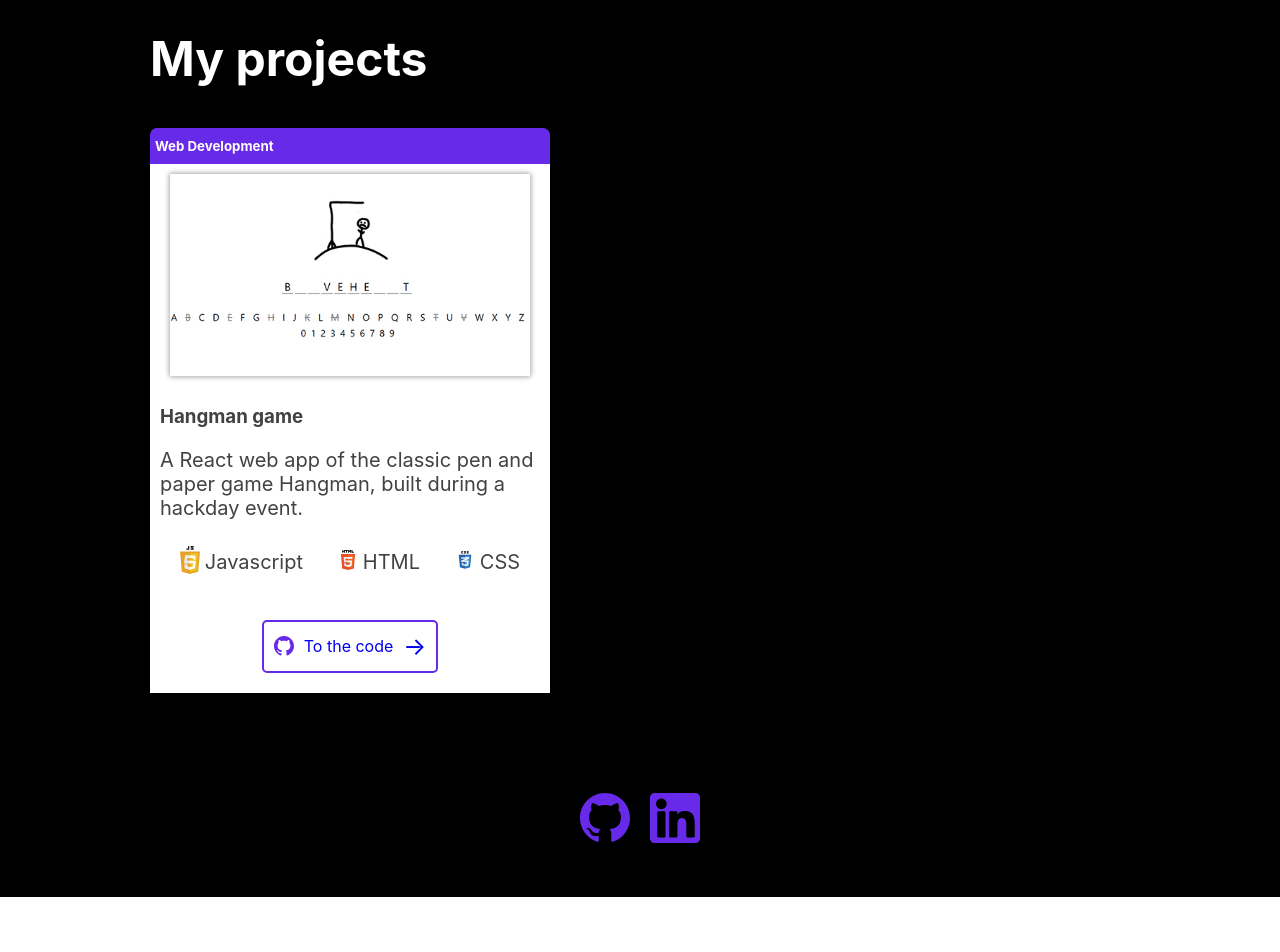
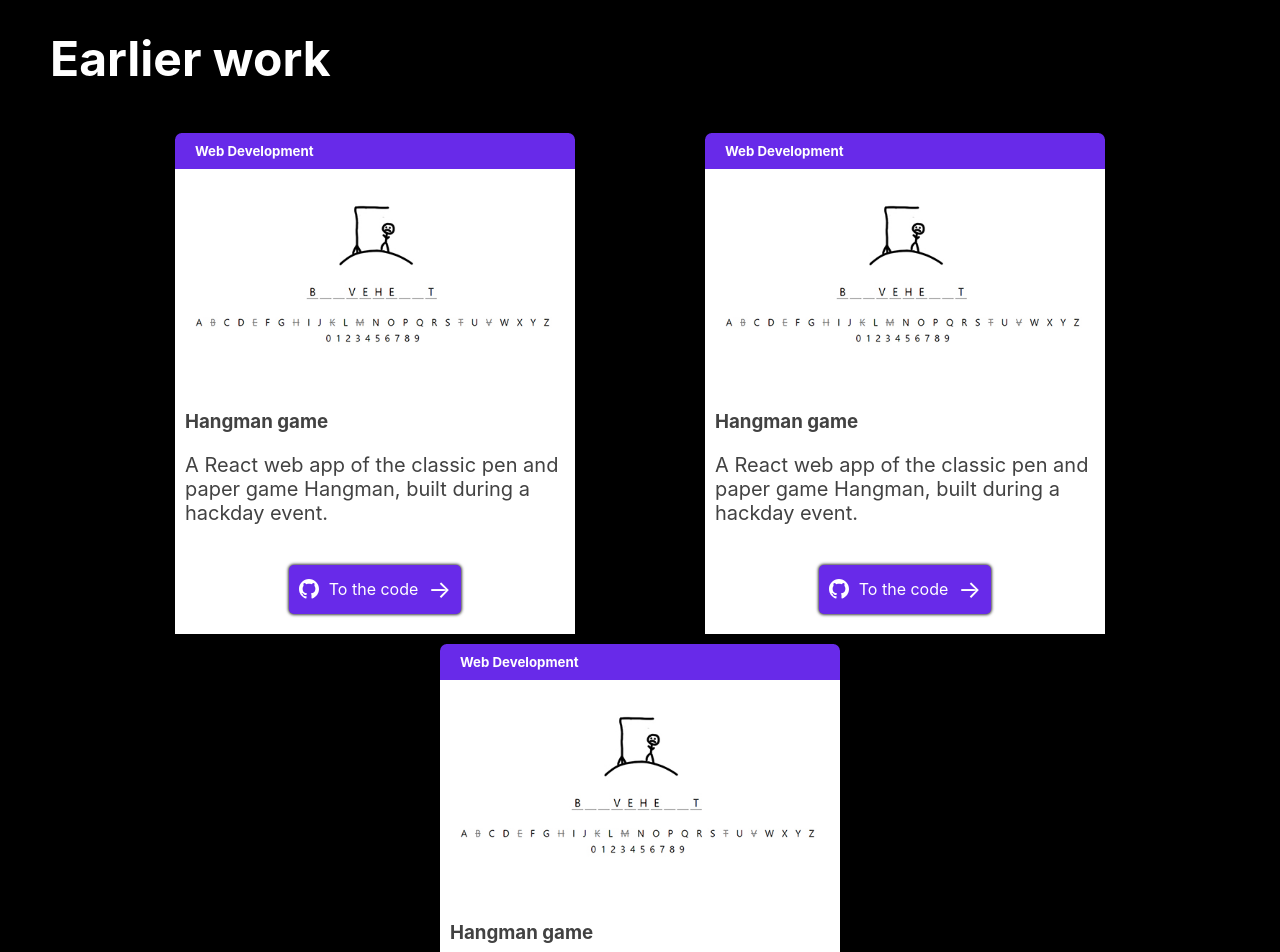
Before and after one commit to Brushan/Portfolio-site, a React (Create React App) app: page / in a window 1280 px wide. Shown: the part 1560-2512 px from the top of the page. Before the commit the page ends 2457 px from the top, so only its background shows below. Built offline with nearby package versions, Linux system fonts and the light colour scheme.

Commit message:
Continued work on project cards

```diff
--- a/src/components/project/Project.js
+++ b/src/components/project/Project.js
@@ -1,40 +1,21 @@
 import React from 'react';
 import './Project.scss';
-import { CssIcon, GithubIcon, HtmlIcon, JsIcon } from '../../media/icons/icons';
-import image from '../../media/images/Hangman.jpg'
+import { GithubIcon } from '../../media/icons/icons';
+import hangmanImage from '../../media/images/Hangman.jpg'
 
 export const Project = () => {
   return (
+  <section className="projects">
+    <h2>Earlier work</h2>
+    <div className="projectsWrapper">
       <div className="project">
         <h5>Web Development</h5>
         <div className="project__image">
-            <img src={image} alt="hangman"/>
+          <img src={hangmanImage} alt="hangman"/>
         </div>
         <div className="project__description">
           <h3>Hangman game</h3>
           <p>A React web app of the classic pen and paper game Hangman, built during a hackday event.</p>
-            </div>
-            <div className="project__tech">
-              <ul>
-                <li>
-                  <div className="project__tech__icon">
-                    <JsIcon />
-                  </div>
-                  <p>Javascript</p>
-                </li>
-                <li>
-                  <div className="project__tech__icon">
-                    <HtmlIcon />
-                  </div>
-                  <p>HTML</p>
-                </li>
-                <li>
-                  <div className="project__tech__icon">
-                    <CssIcon />
-                  </div>
-                  <p>CSS</p>
-                </li>
-              </ul>
         </div>
         <div className="project__link">
           <a href="https://github.com/Brushan/Hangman" target="_blank" rel="noreferrer">
@@ -42,5 +23,39 @@ export const Project = () => {
             To the code <span>&rarr;</span></a>
         </div>
       </div>
+
+      <div className="project">
+        <h5>Web Development</h5>
+        <div className="project__image">
+          <img src={hangmanImage} alt="hangman"/>
+        </div>
+        <div className="project__description">
+          <h3>Hangman game</h3>
+          <p>A React web app of the classic pen and paper game Hangman, built during a hackday event.</p>
+        </div>
+        <div className="project__link">
+          <a href="https://github.com/Brushan/Hangman" target="_blank" rel="noreferrer">
+            <GithubIcon />
+            To the code <span>&rarr;</span></a>
+        </div>
+      </div>
+
+      <div className="project">
+        <h5>Web Development</h5>
+        <div className="project__image">
+          <img src={hangmanImage} alt="hangman"/>
+        </div>
+        <div className="project__description">
+          <h3>Hangman game</h3>
+          <p>A React web app of the classic pen and paper game Hangman, built during a hackday event.</p>
+        </div>
+        <div className="project__link">
+          <a href="https://github.com/Brushan/Hangman" target="_blank" rel="noreferrer">
+            <GithubIcon />
+            To the code <span>&rarr;</span></a>
+        </div>
+      </div>
+    </div>
+    </section>
   )
 }
--- a/src/components/project/Project.scss
+++ b/src/components/project/Project.scss
@@ -1,17 +1,41 @@
 @import "../../styles/variables.scss";
+
+.projects {
+  margin: 50px 0;
+  padding: 0 50px;
+  color: $white;
+
+  @media (max-width: $breakpoint-lg) {
+    padding: 0 50px;
+  }
+
+  @media (max-width: $breakpoint-md) {
+    padding: 0 30px;
+  }
+
+  @media (max-width: $breakpoint-sm) {
+    padding: 0 10px;
+  }
+}
+
+.projectsWrapper {
+  display: flex;
+  justify-content: space-evenly;
+  flex-wrap: wrap;
+}
 
 .project {
   color: $black;
   width: 100%;
   max-width: 400px;
   background-color: $white;
-
   border-radius: 10px 10px 0 0;
+  margin: 5px;
 
   h5 {
     color: $white;
     background-color: $primary;
-    padding: 10px 5px;
+    padding: 10px 20px;
     margin: 0;
     border-radius: 7px 7px 0 0;
   }
@@ -23,8 +47,6 @@
       margin: 10px 0;
       width: 90%;
       height: 90%;
-      border-radius: 1px;
-      box-shadow: 0 0 5px 1px rgb(167, 167, 167);
     }
   }
 
@@ -74,15 +96,18 @@
     a {
       padding: 10px;
       text-decoration: none;
-      border: solid 2px $primary;
+      background-color: $primary;
+      color: $white;
       border-radius: 5px;
       display: flex;
       align-items: center;
+      box-shadow: 0 0 3px 1px $black;
 
       svg {
         height: 20px;
         width: 20px;
         margin-right: 10px;
+        fill: $white;
       }
 
       span {
@@ -93,7 +118,7 @@
       }
 
       &:hover {
-        background-color: lighten($primary, 10%);
+        background-color: darken($primary, 10%);
       }
     }
   }
--- a/src/modules/frontpage/Frontpage.view.js
+++ b/src/modules/frontpage/Frontpage.view.js
@@ -18,10 +18,7 @@ const Frontpage = () => {
         <h2>Tech stack</h2>
         <Skills />
       </section>
-      <section className="projects">
-        <h2>My projects</h2>
         <Project />
-      </section>
       <Footer />
     </div>
   )
--- a/src/modules/frontpage/Frontpage.view.scss
+++ b/src/modules/frontpage/Frontpage.view.scss
@@ -17,17 +17,3 @@
 .skills {
   color: $white;
 }
-
-.projects {
-  margin: 50px 0;
-  padding: 0 150px;
-  color: $white;
-
-  @media (max-width: $breakpoint-md) {
-    padding: 0 30px;
-  }
-
-  @media (max-width: $breakpoint-sm) {
-    padding: 0 10px;
-  }
-}
```
Lines whose indentation alone changed are shown as unchanged.
